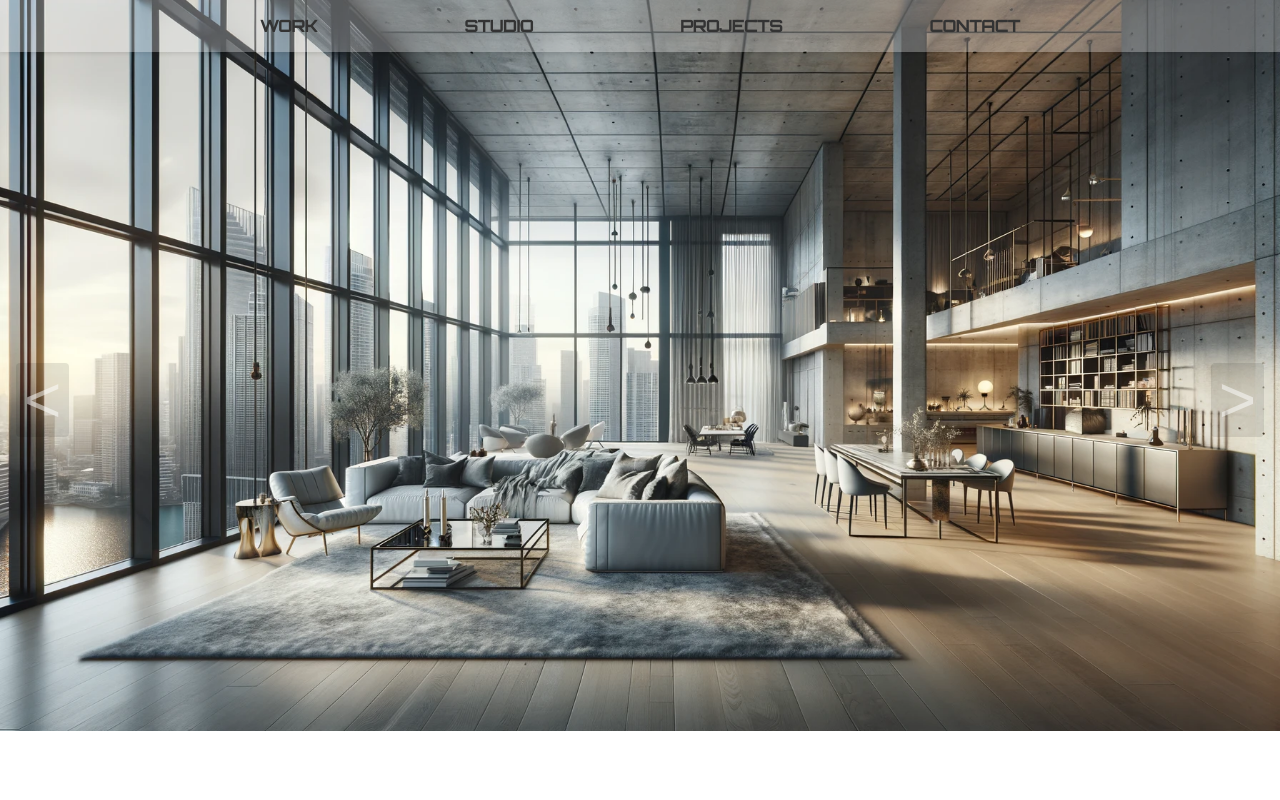
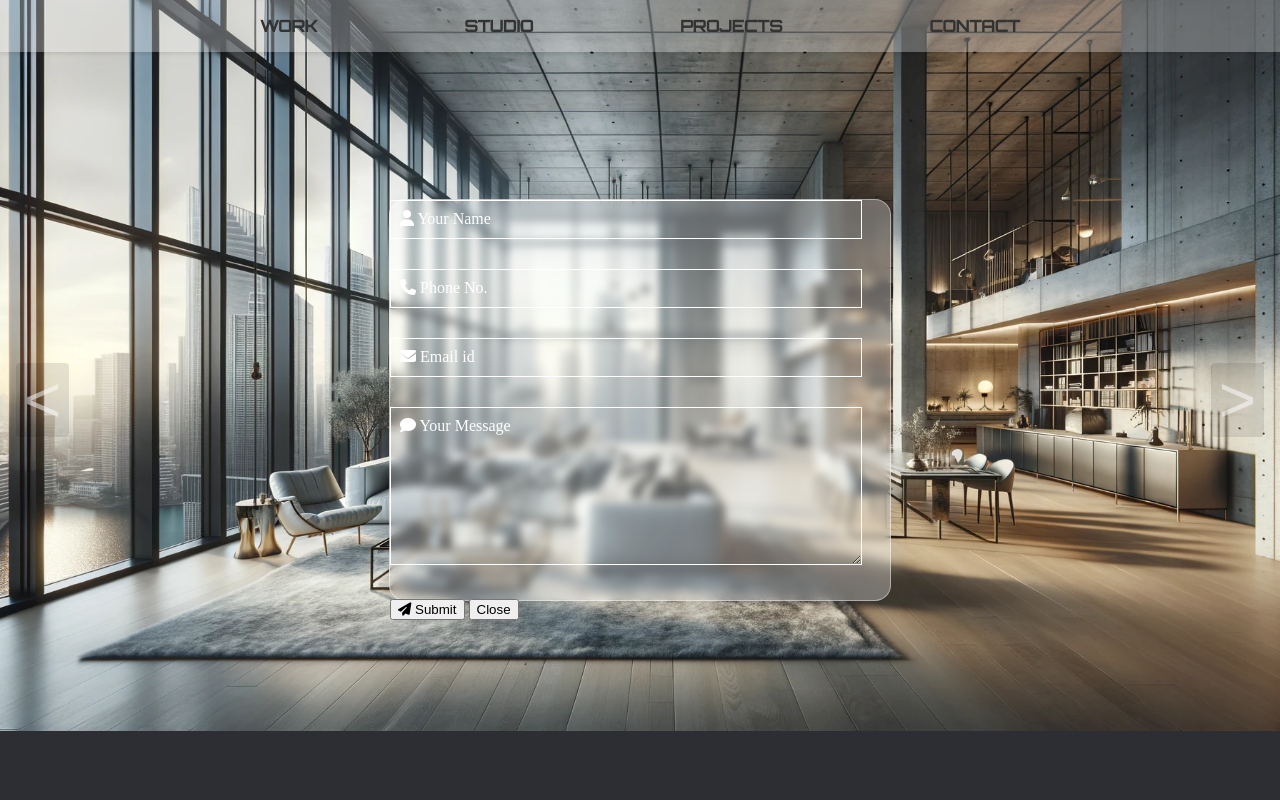
Before and after one commit to smootny/gaweloft, a website built with webpack: page index.html in a window 1280 px wide. Both pictures are taken after a click on the link "CONTACT". Shown: the top 800 px of the page. Built offline with nearby package versions, Linux system fonts and the light colour scheme.

Commit message:
added new feature

```diff
--- a/css/style.css
+++ b/css/style.css
@@ -5,6 +5,7 @@
 /*}*/
 
 body {
+  background-color: #2d2e33;
   margin: 0;
   padding: 0;
   overflow-x: hidden; /* Prevent horizontal scroll */
@@ -172,6 +173,43 @@ footer{
   color: #4d4f55;
   background-color: white;
 }
+
+form {
+  width:90%;
+  max-width: 600px;
+}
+.input-group{
+  margin-bottom: 30px;
+  position: relative;
+}
+input, textarea {
+  width: 100%;
+ padding: 10px;
+  outline: 0;
+  border: 1px solid #ffffff;
+  color: #fff;
+  background: transparent;
+  font-size: 15px;
+}
+label {
+  height: 100%;
+  position: absolute;
+  left: 0;
+  top: 0;
+  padding: 10px;
+  color: #fff;
+  cursor: text;
+}
+
+.sumbit {
+  padding: 10px 0;
+  color: #fff;
+  outline: none;
+  background: transparent;
+  border: 1px solid #fff;
+  width: 100%;
+  cursor: pointer;
+}
 @media(max-width: 740px) {
   .footer-col {
     width: 50%;
@@ -188,12 +226,19 @@ footer{
     width: 100%;
   }
 }
-
 .pop-up {
+  height: 400px;
+  width: 500px;
   background: rgba(255, 255, 255, 0.3);
   border-radius: 16px;
   box-shadow: 0 4px 30px rgba(0, 0, 0, 0.1);
   backdrop-filter: blur(4px);
   -webkit-backdrop-filter: blur(4px);
   border: 1px solid rgba(255, 255, 255, 0.42);
+  position: fixed; /* Center the popup */
+  top: 50%; /* Center vertically */
+  left: 50%; /* Center horizontally */
+  transform: translate(-50%, -50%); /* Adjust to center the div exactly */
+  display: none; /* Hide by default */
+  z-index: 1000; /* Make sure it's on top */
 }
--- a/index.html
+++ b/index.html
@@ -6,7 +6,7 @@
   <link rel="stylesheet" href="./css/style.css">
   <script src="./js/app.js" defer></script>
   <link rel="stylesheet" type="text/css" href="https://cdnjs.cloudflare.com/ajax/libs/font-awesome/5.15.1/css/all.min.css">
-
+  <script src="https://kit.fontawesome.com/4f0be65f1d.js" crossorigin="anonymous"></script>
 </head>
 <body>
 
@@ -17,7 +17,7 @@
         <a href="#work">WORK</a>
         <a href="#studio">STUDIO</a>
         <a href="#news">PROJECTS</a>
-        <a href="#contact">CONTACT</a>
+        <a id="contactBtn" href="#contact">CONTACT</a>
       </nav>
     </header>
     <div class="carousel" data-carousel>
@@ -40,6 +40,29 @@
       </ul>
     </div>
   </section>
+  <div id="popupForm" class="pop-up" style="display: none;">
+    <form>
+      <label></label>
+      <div class="input-group">
+        <input type="text" id="name" required>
+        <label for="name"><i class="fas fa-user"></i> Your Name</label>
+      </div>
+      <div class="input-group">
+        <input type="text" id="number" required>
+        <label for="number"><i class="fas fa-phone"></i> Phone No.</label>
+      </div>
+      <div class="input-group">
+        <input type="email" id="email" required>
+        <label for="email"><i class="fas fa-envelope"></i> Email id</label>
+      </div>
+      <div class="input-group">
+        <textarea id="message" rows="8" required></textarea>
+        <label for="message"><i class="fas fa-comment"></i> Your Message</label>
+      </div>
+      <button type="submit"><i class="fas fa-paper-plane"></i> Submit</button>
+      <button type="button" id="closeBtn">Close</button>
+    </form>
+  </div>
 </main>
 <footer>
   <div class="footer-col">
--- a/js/app.js
+++ b/js/app.js
@@ -16,3 +16,17 @@ document.addEventListener("DOMContentLoaded", function() {
     showSlide(currentSlide + 1);
   });
 });
+
+document.addEventListener("DOMContentLoaded", function() {
+  const openBtn = document.getElementById('contactBtn');
+  const closeBtn = document.getElementById('closeBtn');
+  const popup = document.getElementById('popupForm');
+
+  openBtn.addEventListener('click', function() {
+    popup.style.display = 'block';
+  });
+
+  closeBtn.addEventListener('click', function() {
+    popup.style.display = 'none';
+  });
+});
```
